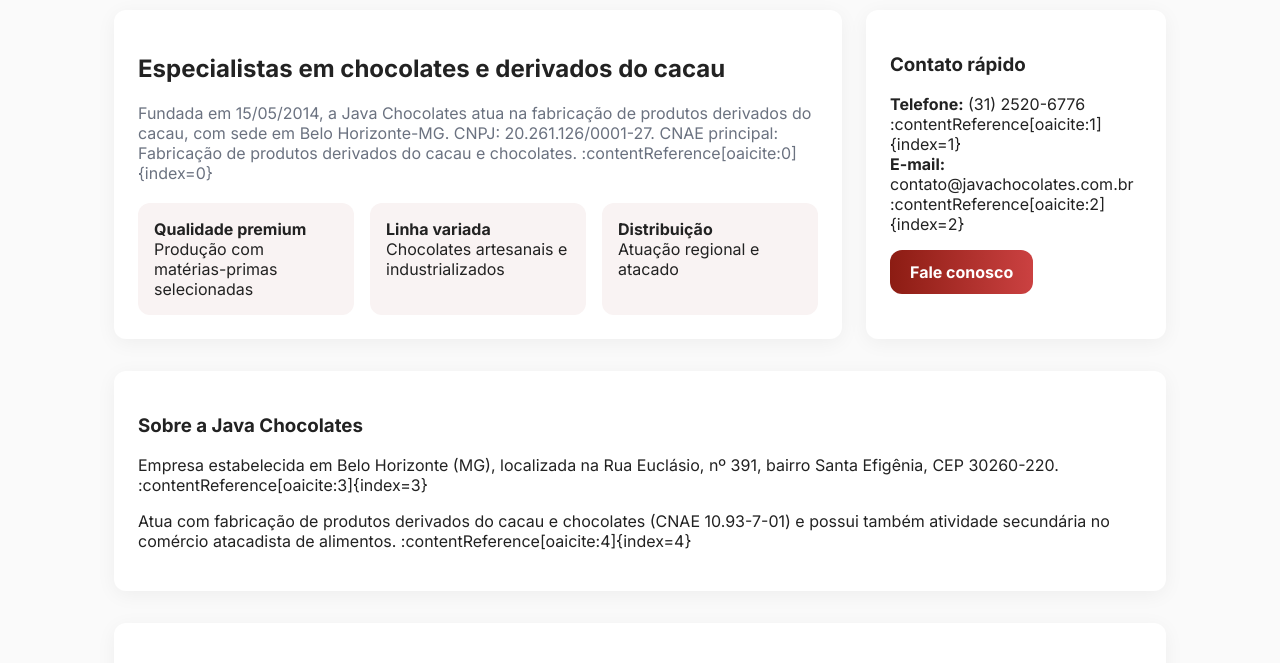
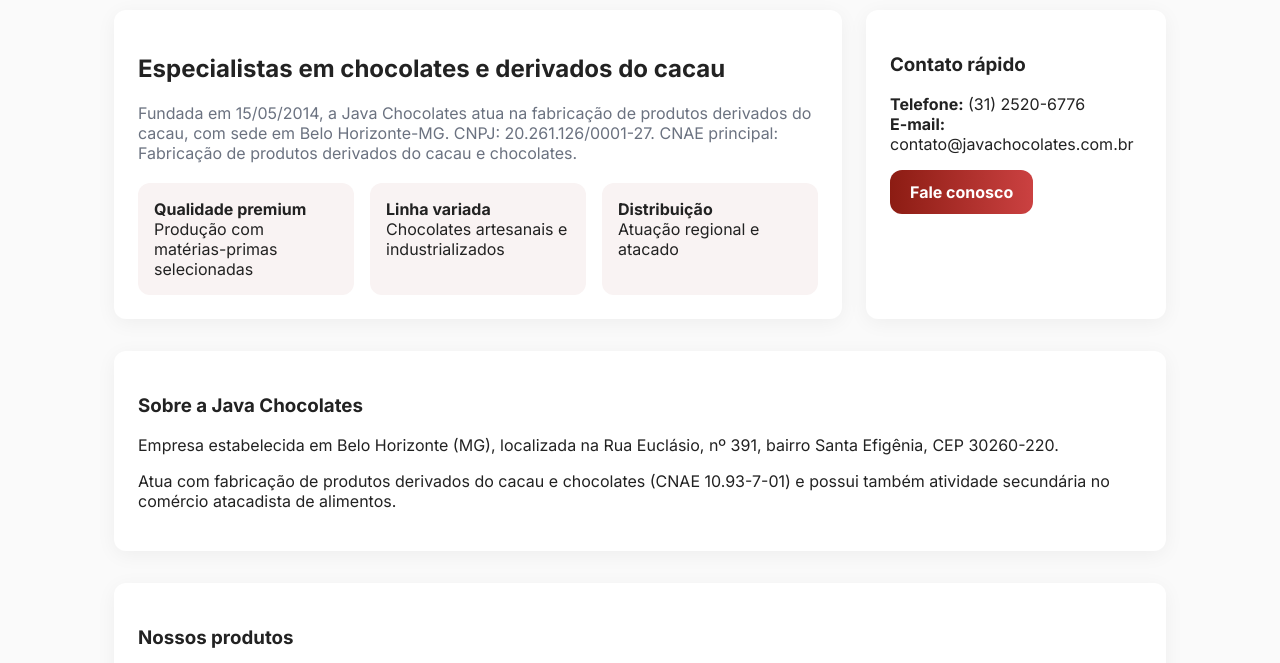
Before and after one commit to dorgivaldogomessilva-ai/bulbe, a plain HTML site: page index.html in a window 1280 px wide. Shown: the part 112-775 px from the top of the page. Drawn offline with Linux system fonts and the light colour scheme.

Commit message:
Update index.html

```diff
--- a/index.html
+++ b/index.html
@@ -56,7 +56,7 @@
     <section class="hero">
       <div class="card">
         <h2>Especialistas em chocolates e derivados do cacau</h2>
-        <p class="lead">Fundada em 15/05/2014, a Java Chocolates atua na fabricação de produtos derivados do cacau, com sede em Belo Horizonte-MG. CNPJ: 20.261.126/0001-27. CNAE principal: Fabricação de produtos derivados do cacau e chocolates. :contentReference[oaicite:0]{index=0}</p>
+        <p class="lead">Fundada em 15/05/2014, a Java Chocolates atua na fabricação de produtos derivados do cacau, com sede em Belo Horizonte-MG. CNPJ: 20.261.126/0001-27. CNAE principal: Fabricação de produtos derivados do cacau e chocolates.</p>
 
         <div class="features">
           <div class="feature"><strong>Qualidade premium</strong><br>Produção com matérias-primas selecionadas</div>
@@ -67,17 +67,19 @@
 
       <aside class="card">
         <h3>Contato rápido</h3>
-        <div><strong>Telefone:</strong> (31) 2520-6776 :contentReference[oaicite:1]{index=1}</div>
-        <div><strong>E-mail:</strong> contato@javachocolates.com.br :contentReference[oaicite:2]{index=2}</div>
-        <div style="margin-top:16px;"><a href="#contato" class="btn">Fale conosco</a></div>
+        <div><strong>Telefone:</strong> (31) 2520-6776</div>
+        <div><strong>E-mail:</strong> contato@javachocolates.com.br</div>
+        <div style="margin-top:16px;">
+          <a href="#contato" class="btn">Fale conosco</a>
+        </div>
       </aside>
     </section>
 
     <section id="sobre" style="margin-top:32px">
       <div class="card">
         <h3>Sobre a Java Chocolates</h3>
-        <p>Empresa estabelecida em Belo Horizonte (MG), localizada na Rua Euclásio, nº 391, bairro Santa Efigênia, CEP 30260-220. :contentReference[oaicite:3]{index=3}</p>
-        <p>Atua com fabricação de produtos derivados do cacau e chocolates (CNAE 10.93-7-01) e possui também atividade secundária no comércio atacadista de alimentos. :contentReference[oaicite:4]{index=4}</p>
+        <p>Empresa estabelecida em Belo Horizonte (MG), localizada na Rua Euclásio, nº 391, bairro Santa Efigênia, CEP 30260-220.</p>
+        <p>Atua com fabricação de produtos derivados do cacau e chocolates (CNAE 10.93-7-01) e possui também atividade secundária no comércio atacadista de alimentos.</p>
       </div>
     </section>
 
```
